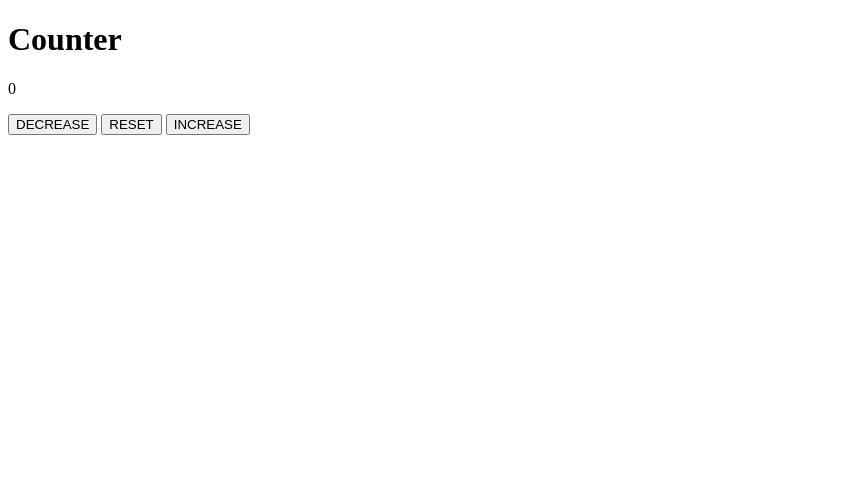
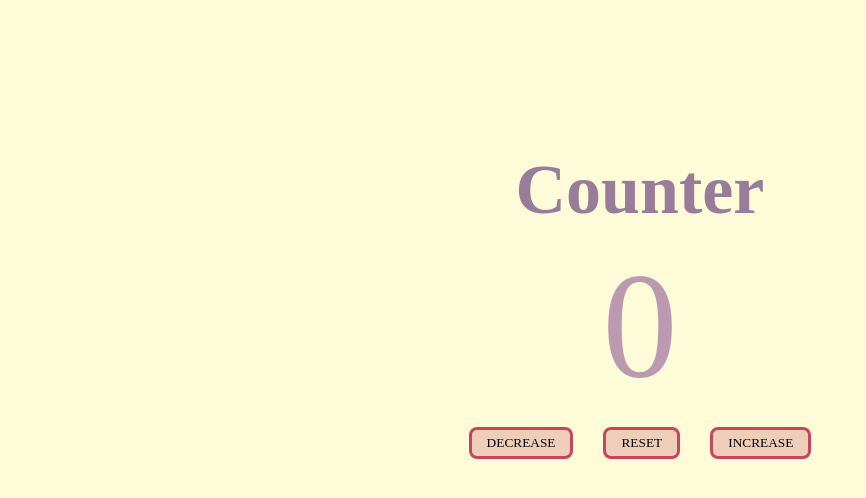
Before and after one commit to Nayanshree28/JS-Sample-Project---1, a plain HTML site: page index.html in a window 1280 px wide. Shown: the whole page, without its empty margins (0-866 px from the left). Drawn offline with Linux system fonts and the light colour scheme.

Commit message:
Update style.css

```diff
--- a/style.css
+++ b/style.css
@@ -1,24 +1,43 @@
-let num = document.querySelector("p");
-let count = 0;
-num.innerHTML = count;
+*{
+    margin: 0;
+    padding: 0;
+    background: #FEFBD8;
+}
+#body{
+   background-color: beige;
+}
+h1{
+     display: flex;
+    justify-content: center;
+    margin-top: 150px;
+    font-size: 70px;
+    color: #987D9A;
+}
 
-
-let increase = document.querySelector("#increase")
-increase.addEventListener("click", ()=> {
-    count++;
-    num.innerHTML = count;
-});
-
-let reset = document.querySelector("#reset")
-reset.addEventListener("click", ()=> {
-    count = 0;
-    num.innerHTML = count;
-});
-
-let decrease = document.querySelector("#decrease")
-decrease.addEventListener("click", ()=> {
-    if(count > 0){
-        count--;
-        num.innerHTML = count;
-    }
-});
+#num{
+    display: flex;
+    justify-content: center;
+    color: #BB9AB1;
+    font-size: 150px;
+    margin-top: 10px;
+}
+#main{
+    display: flex;
+    justify-content: center;
+}
+.one{
+   margin: 15px;
+   border: 3px solid rgb(198, 71, 92);
+   background-color: #EECEB9;
+   border-radius: 8px;
+   /* padding: 5px; */
+   padding-left: 15px;
+   padding-right: 15px;
+   padding-top: 5px;
+   padding-bottom: 5px;
+   font-family: 'Times New Roman', Times, serif;
+}
+.one:hover{
+    cursor: pointer;
+    border-color: blueviolet;
+}
```
